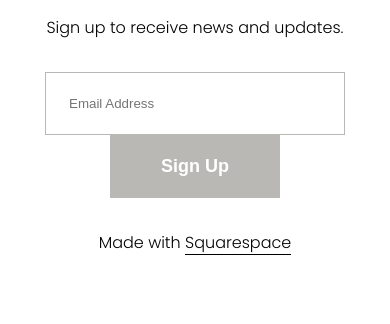
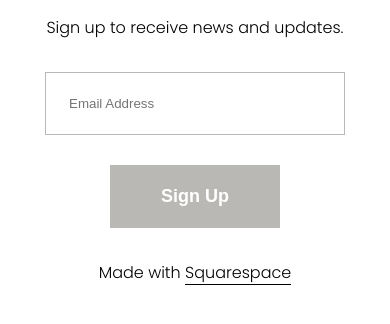
Before and after one commit to JennyAmazing97/Alameda-, a plain HTML site: page about.html in a window 390 px wide. Shown: the part 5637-5961 px from the top of the page. Before the commit the page ends 5935 px from the top, so only its background shows below. Drawn offline with Linux system fonts and the light colour scheme.

Commit message:
Update style.css

```diff
--- a/style.css
+++ b/style.css
@@ -278,4 +278,6 @@ label{
     .shop-nav{
         margin-top: 70px;
     }
-}
+    .form-btn {
+        margin-top: 30px;
+    }
```
